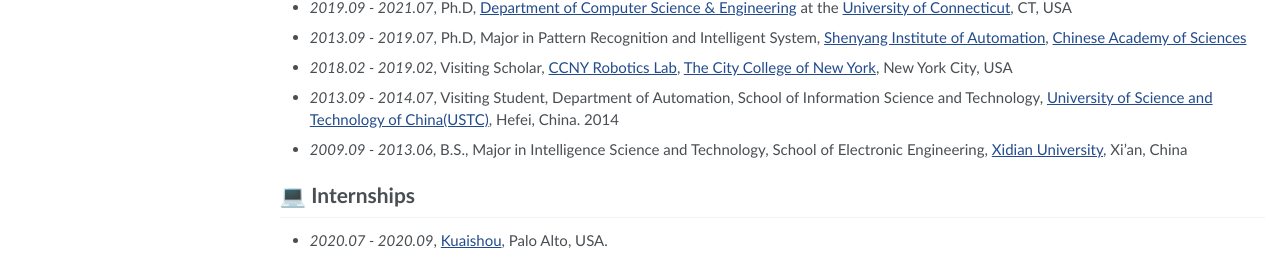
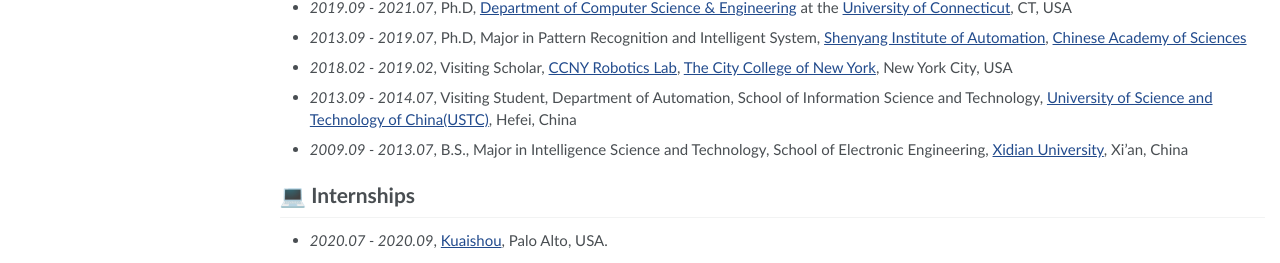
Before and after one commit to bing0037/bing0037.github.io, a Jekyll site: the page built from _pages/about.md, in a window 1280 px wide and 1256 px high. Shown: the part 990-1253 px from the top of the window. Built offline with Jekyll 4.4.1, drawn with Linux system fonts in a browser that asks for light colours.

Commit message:
info updated

```diff
--- a/_pages/about.md
+++ b/_pages/about.md
@@ -74,9 +74,8 @@ Ministry of Education, China, 2010
 - *2019.09 - 2021.07*, Ph.D, [Department of Computer Science & Engineering](https://computing.engineering.uconn.edu/) at the [University of Connecticut](https://uconn.edu/), CT, USA
 - *2013.09 - 2019.07*, Ph.D, Major in Pattern Recognition and Intelligent System, [Shenyang Institute of Automation](http://www.sia.cas.cn/), [Chinese Academy of Sciences](https://english.ucas.ac.cn/)
 - *2018.02 - 2019.02*, Visiting Scholar, [CCNY Robotics Lab](https://ccny-ros-pkg.github.io/), [The City College of New York](https://www.ccny.cuny.edu/), New York City, USA
-- *2013.09 - 2014.07*, Visiting Student, Department of Automation, School of Information Science and Technology, [University of Science and Technology of China(USTC)](https://en.ustc.edu.cn//), Hefei, China.
-2014
-- *2009.09 - 2013.06*, B.S., Major in Intelligence Science and Technology, School of Electronic Engineering, [Xidian University](https://en.xidian.edu.cn/), Xi’an, China
+- *2013.09 - 2014.07*, Visiting Student, Department of Automation, School of Information Science and Technology, [University of Science and Technology of China(USTC)](https://en.ustc.edu.cn//), Hefei, China
+- *2009.09 - 2013.07*, B.S., Major in Intelligence Science and Technology, School of Electronic Engineering, [Xidian University](https://en.xidian.edu.cn/), Xi’an, China
 
 <!-- # 💬 Invited Talks
 - *2021.06*, Lorem ipsum dolor sit amet, consectetur adipiscing elit. Vivamus ornare aliquet ipsum, ac tempus justo dapibus sit amet.
```
